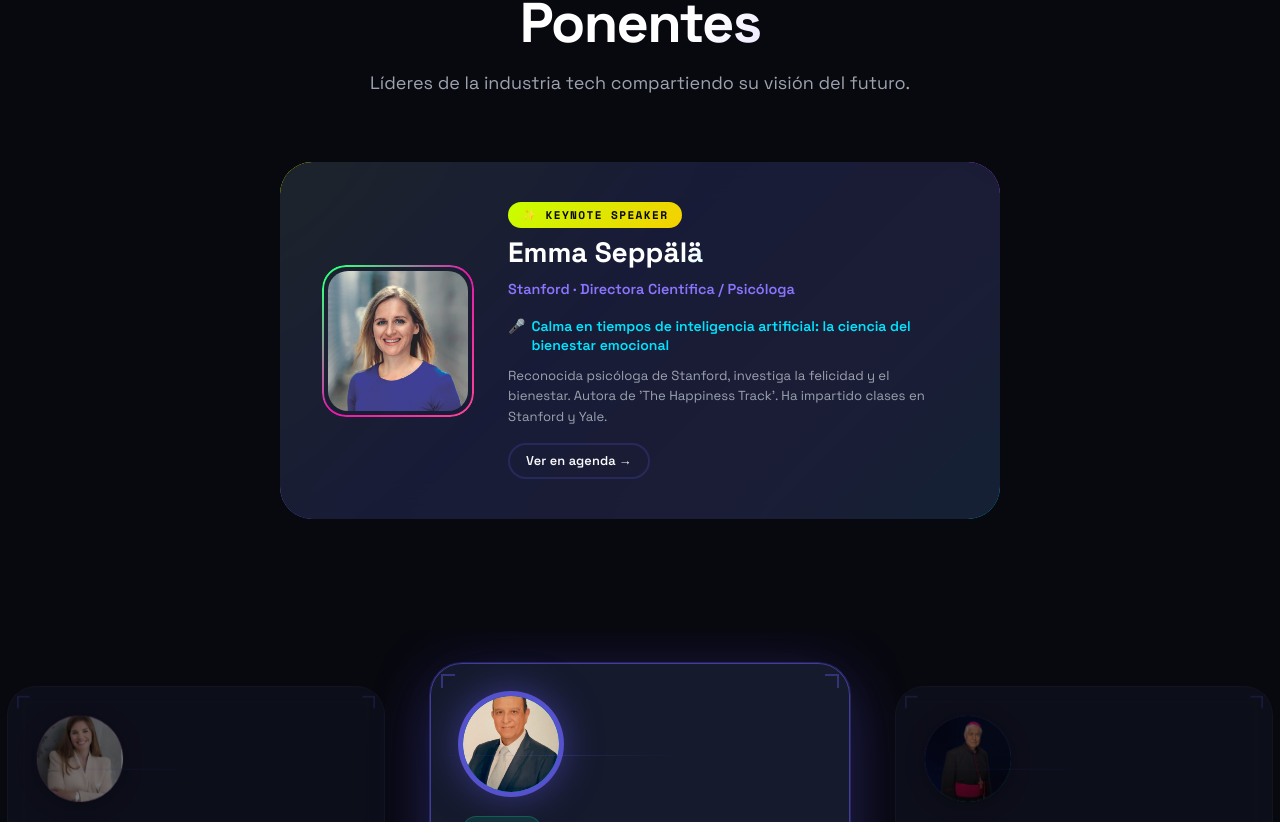
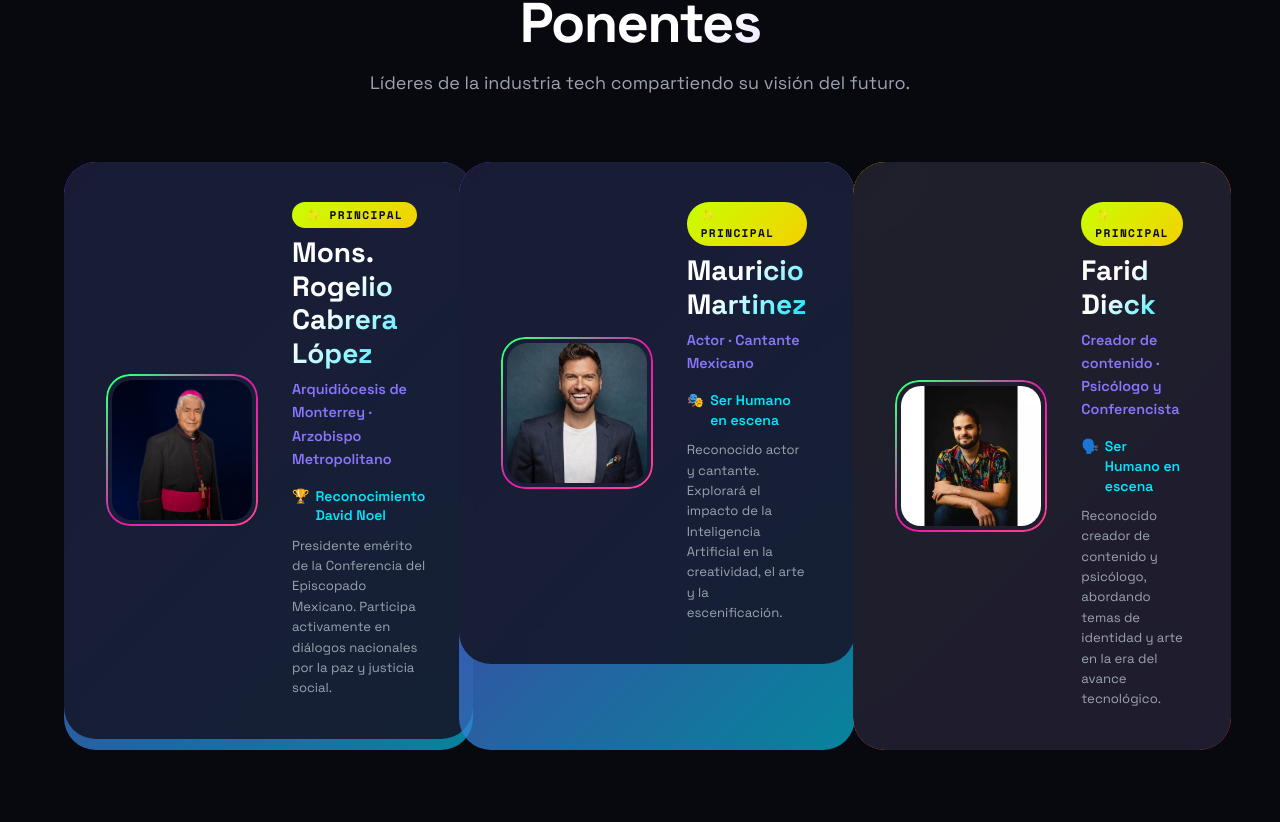
Before and after one commit to adminEzerMonterrey/encuentroMundialDeValores, a React (Vite) app: page / in a window 1280 px wide. Shown: the part 3058-3880 px from the top of the page. Built offline with nearby package versions, Linux system fonts and the light colour scheme.

Commit message:
feat: Separate top 4 speakers into Main Speakers grid

```diff
--- a/src/components/Speakers.jsx
+++ b/src/components/Speakers.jsx
@@ -83,22 +83,19 @@ function SpeakerCard({ speaker, index, isCurrent, onClick }) {
   );
 }
 
-// Keynote speaker — separate from carousel
-const keynote = {
-  img: "Speakers/Emma_Seppala.jpg",
-  initials: "ES",
-  name: "Emma Seppälä",
-  company: "Stanford",
-  role: "Directora Científica / Psicóloga",
-  talkName: "Calma en tiempos de inteligencia artificial: la ciencia del bienestar emocional",
-  bio: "Reconocida psicóloga de Stanford, investiga la felicidad y el bienestar. Autora de 'The Happiness Track'. Ha impartido clases en Stanford y Yale.",
-};
+// Keynotes (Main Speakers) — separate from carousel
+const keynotesData = [
+  { img: "Speakers/Mons_Rogelio_Cabrera_Lopez.jpg", initials: "RC", name: "Mons. Rogelio Cabrera López", company: "Arquidiócesis de Monterrey", role: "Arzobispo Metropolitano", bio: "Presidente emérito de la Conferencia del Episcopado Mexicano. Participa activamente en diálogos nacionales por la paz y justicia social.", gradient: "linear-gradient(135deg,#7C3AED,#06b6d4)", trackClass: "track-a", trackName: "Reconocimiento", talkIcon: "🏆", talkName: "Reconocimiento David Noel" },
+  { img: "Speakers/Mauricio_Martinez.jpg", initials: "MM", name: "Mauricio Martinez", company: "Actor", role: "Cantante Mexicano", bio: "Reconocido actor y cantante. Explorará el impacto de la Inteligencia Artificial en la creatividad, el arte y la escenificación.", gradient: "linear-gradient(135deg,#7C3AED,#06b6d4)", trackClass: "track-b", trackName: "Arte y Creatividad", talkIcon: "🎭", talkName: "Ser Humano en escena" },
+  { img: "Speakers/Farid_Dieck_Assad.jpg", initials: "FD", name: "Farid Dieck", company: "Creador de contenido", role: "Psicólogo y Conferencista", bio: "Reconocido creador de contenido y psicólogo, abordando temas de identidad y arte en la era del avance tecnológico.", gradient: "linear-gradient(135deg,#f59e0b,#ef4444)", trackClass: "track-b", trackName: "Arte y Creatividad", talkIcon: "🗣️", talkName: "Ser Humano en escena" },
+  { img: "Speakers/Mariana_Trevino.jpg", initials: "MT", name: "Mariana Treviño", company: "Actriz", role: "Actriz de Teatro y Cine", bio: "Destacada actriz mexicana de cine y televisión. Compartirá su perspectiva única sobre el arte y la identidad frente a la IA.", gradient: "linear-gradient(135deg,#db2777,#9333ea)", trackClass: "track-b", trackName: "Arte y Creatividad", talkIcon: "🎬", talkName: "Ser Humano en escena" },
+];
 
 // Data Array to keep JSX clean
 const speakersData = [
+  { img: "Speakers/Emma_Seppala.jpg", initials: "ES", name: "Emma Seppälä", company: "Stanford", role: "Directora Científica / Psicóloga", bio: "Reconocida psicóloga de Stanford, investiga la felicidad y el bienestar. Autora de 'The Happiness Track'. Ha impartido clases en Stanford y Yale.", gradient: "linear-gradient(135deg,#FF9900,#e65c00)", trackClass: "track-a", trackName: "Bienestar", talkIcon: "🧘‍♀️", talkName: "Calma en tiempos de IA" },
   { img: "Speakers/Marian_Rojas_Estape.jpg", initials: "MR", name: "Marian Rojas Estapé", company: "Médica Psiquiatra", role: "Escritora y Conferencista", bio: "Destacada médica psiquiatra española, autora de best sellers. Explorará la reconexión interior en la era digital.", gradient: "linear-gradient(135deg,#db2777,#7C3AED)", trackClass: "track-a", trackName: "IA & Salud", talkIcon: "🧠", talkName: "La mente en la era digital" },
   { img: "Speakers/Dan_Levy.jpg", initials: "DL", name: "Dan Levy", company: "Harvard Kennedy School", role: "Profesor Titular", bio: "Especializado en inteligencia artificial y métodos cuantitativos. Cofundador de Teachly y autor sobre enseñanza con IA.", gradient: "linear-gradient(135deg,#0078D4,#00c6ff)", trackClass: "track-c", trackName: "Educación", talkIcon: "📚", talkName: "Gobernanza de la IA" },
-  { img: "Speakers/Mons_Rogelio_Cabrera_Lopez.jpg", initials: "RC", name: "Mons. Rogelio Cabrera López", company: "Arquidiócesis de Monterrey", role: "Arzobispo Metropolitano", bio: "Presidente emérito de la Conferencia del Episcopado Mexicano. Participa activamente en diálogos nacionales por la paz y justicia social.", gradient: "linear-gradient(135deg,#7C3AED,#06b6d4)", trackClass: "track-a", trackName: "Reconocimiento", talkIcon: "🏆", talkName: "Reconocimiento David Noel" },
   { img: "Speakers/Dra_Maria_Cristina_Gonzalez.jpg", initials: "CG", name: "Dra. María Cristina González Parás", company: "EMV", role: "Directora General", bio: "Directora del Encuentro Mundial de Valores. Promotora incansable de la ética, los valores humanos y la responsabilidad social.", gradient: "linear-gradient(135deg,#db2777,#f59e0b)", trackClass: "track-a", trackName: "Reconocimiento", talkIcon: "🏆", talkName: "Apertura y Reconocimiento" },
   { img: "Speakers/Dr_Arumugam_Murukiah.jpg", initials: "AM", name: "Dr. Arumugam Murukiah", company: "Broadline Technologies", role: "Estratega Tecnológico", bio: "Líder en transformación digital con más de 4 décadas de experiencia. Innovador en salud pública y cadenas de suministro en la India.", gradient: "linear-gradient(135deg,#f59e0b,#ef4444)", trackClass: "track-a", trackName: "Autonomía Humana", talkIcon: "⚙️", talkName: "IA Humanizada" },
   { img: "Speakers/Caroline_Sanchez_Crozier.jpg", initials: "CC", name: "Caroline Sanchez Crozier", company: "CSC Consulting Group", role: "CEO & Fundadora", bio: "Líder tecnológico y presidenta del Comité de Tecnología e IA de LULAC. Inmigrante mexicana y pionera en equidad digital.", gradient: "linear-gradient(135deg,#db2777,#9333ea)", trackClass: "track-c", trackName: "Inclusión Social", talkIcon: "🤝", talkName: "Tecnología y Educación" },
@@ -114,9 +111,6 @@ const speakersData = [
   { img: "Speakers/Santos_Guzman_Lopez_UANL.jpg", initials: "SG", name: "Santos Guzmán López", company: "UANL", role: "Rector", bio: "Médico y doctor en Medicina. Promueve la excelencia académica, inclusión e innovación con un profundo enfoque humanista.", gradient: "linear-gradient(135deg,#f59e0b,#008FD3)", trackClass: "track-c", trackName: "Educación Superior", talkIcon: "🎓", talkName: "IA en la Educación" },
   { img: "Speakers/Jorge_Ramos.jpg", initials: "JR", name: "Jorge Ramos", company: "Periodista", role: "Escritor y Periodista", bio: "Influyente periodista hispanohablante y escritor. Cubrió eventos históricos y es autor de 15 libros sobre política e inmigración.", gradient: "linear-gradient(135deg,#db2777,#7C3AED)", trackClass: "track-a", trackName: "Autonomía Humana", talkIcon: "🎙️", talkName: "Compromiso con la verdad" },
   { img: "Speakers/Mimi_Edmunds.jpg", initials: "ME", name: "Marian Mimi Edmunds", company: "Periodista", role: "Productora Documental", bio: "Experimentada periodista e investigadora. Ex colaboradora de CBS, PBS y Discovery Network, con múltiples nominaciones al Emmy.", gradient: "linear-gradient(135deg,#0078D4,#00c6ff)", trackClass: "track-a", trackName: "Autonomía Humana", talkIcon: "🎥", talkName: "Compromiso con la verdad" },
-  { img: "Speakers/Mauricio_Martinez.jpg", initials: "MM", name: "Mauricio Martinez", company: "Actor", role: "Cantante Mexicano", bio: "Reconocido actor y cantante. Explorará el impacto de la Inteligencia Artificial en la creatividad, el arte y la escenificación.", gradient: "linear-gradient(135deg,#7C3AED,#06b6d4)", trackClass: "track-b", trackName: "Arte y Creatividad", talkIcon: "🎭", talkName: "Ser Humano en escena" },
-  { img: "Speakers/Farid_Dieck_Assad.jpg", initials: "FD", name: "Farid Dieck", company: "Creador de contenido", role: "Psicólogo y Conferencista", bio: "Reconocido creador de contenido y psicólogo, abordando temas de identidad y arte en la era del avance tecnológico.", gradient: "linear-gradient(135deg,#f59e0b,#ef4444)", trackClass: "track-b", trackName: "Arte y Creatividad", talkIcon: "🗣️", talkName: "Ser Humano en escena" },
-  { img: "Speakers/Mariana_Trevino.jpg", initials: "MT", name: "Mariana Treviño", company: "Actriz", role: "Actriz de Teatro y Cine", bio: "Destacada actriz mexicana de cine y televisión. Compartirá su perspectiva única sobre el arte y la identidad frente a la IA.", gradient: "linear-gradient(135deg,#db2777,#9333ea)", trackClass: "track-b", trackName: "Arte y Creatividad", talkIcon: "🎬", talkName: "Ser Humano en escena" },
   { img: "Speakers/David_Eaton.jpg", initials: "DE", name: "David Eaton", company: "Rotary Distrito 4130", role: "Gobernador Electo", bio: "Líder empresarial y ambientalista, ex directivo de CPKC Railroad e impulsor de importantes iniciativas de conservación.", gradient: "linear-gradient(135deg,#008FD3,#00C4CC)", trackClass: "track-a", trackName: "Rotarios", talkIcon: "🌍", talkName: "Liderazgo Rotario" },
   { img: "", initials: "SR", name: "Salvador Rizzo Tavares", company: "Grupo RIZZO", role: "CEO & Fundador", bio: "Empresario tecnológico y Director de Rotary International. Pionero en aulas inteligentes y educación digital en Latam.", gradient: "linear-gradient(135deg,#059669,#6C63FF)", trackClass: "track-a", trackName: "Rotarios", talkIcon: "💻", talkName: "Innovación Tecnológica" },
   { img: "Speakers/Padre_David_Jasso.jpg", initials: "DJ", name: "Padre David Jasso", company: "Arquidiócesis de Monterrey", role: "Sacerdote", bio: "Sacerdote, comunicólogo y ex directivo del Club Rayados. Promotor del talento humano y la pastoral social latinoamericana.", gradient: "linear-gradient(135deg,#FF9900,#e65c00)", trackClass: "track-a", trackName: "Espiritualidad", talkIcon: "🕊️", talkName: "Conexión y Fe" },
@@ -261,27 +255,30 @@ export default function Speakers() {
           <p className="section-subtitle">Líderes de la industria tech compartiendo su visión del futuro.</p>
         </div>
 
-        {/* ── Keynote Featured Card ── */}
-        <article className="keynote-card reveal-up" id="keynoteCard">
-          <div className="keynote-card__glow" aria-hidden="true"></div>
+        {/* ── Keynotes Grid ── */}
+        <div className="speakers__keynotes-grid">
+          {keynotesData.map((keynote, idx) => (
+            <article className="keynote-card reveal-up" key={idx}>
+              <div className="keynote-card__glow" aria-hidden="true" style={{ background: keynote.gradient || "rgba(124, 58, 237, 0.4)" }}></div>
               <div className="keynote-card__inner">
                 <div className="keynote-card__avatar">
-              <img src={keynote.img} alt={keynote.name} loading="lazy" />
+                  {keynote.img ? <img src={keynote.img} alt={keynote.name} loading="lazy" /> : <span style={{display: 'flex', alignItems: 'center', justifyContent: 'center', width: '100%', height: '100%', fontSize: '3rem', fontWeight: 700, color: '#fff'}}>{keynote.initials}</span>}
                   <div className="keynote-card__ring" aria-hidden="true"></div>
                 </div>
                 <div className="keynote-card__info">
-              <span className="keynote-card__badge">✨ Keynote Speaker</span>
+                  <span className="keynote-card__badge">✨ Principal</span>
                   <h3 className="keynote-card__name">{keynote.name}</h3>
                   <p className="keynote-card__company">{keynote.company} · {keynote.role}</p>
                   <p className="keynote-card__talk">
-                <span className="keynote-card__talk-icon">🎤</span>
+                    <span className="keynote-card__talk-icon">{keynote.talkIcon || "🎤"}</span>
                     {keynote.talkName}
                   </p>
                   <p className="keynote-card__bio">{keynote.bio}</p>
-              <a href="#agenda" className="btn btn--ghost btn--sm">Ver en agenda →</a>
                 </div>
               </div>
             </article>
+          ))}
+        </div>
       </div>
 
       <div className="sc-wrap reveal-up">
--- a/src/index.css
+++ b/src/index.css
@@ -2862,6 +2862,14 @@ html, body {
   width: 100%;
 }
 
+/* ── Keynotes Grid ── */
+.speakers__keynotes-grid {
+  display: grid;
+  grid-template-columns: repeat(auto-fit, minmax(300px, 1fr));
+  gap: 2rem;
+  margin-bottom: 4rem;
+}
+
 /* ── Banner card ── */
 .sp-cta-banner {
   position: relative;
```
Lines whose indentation alone changed are shown as unchanged.
